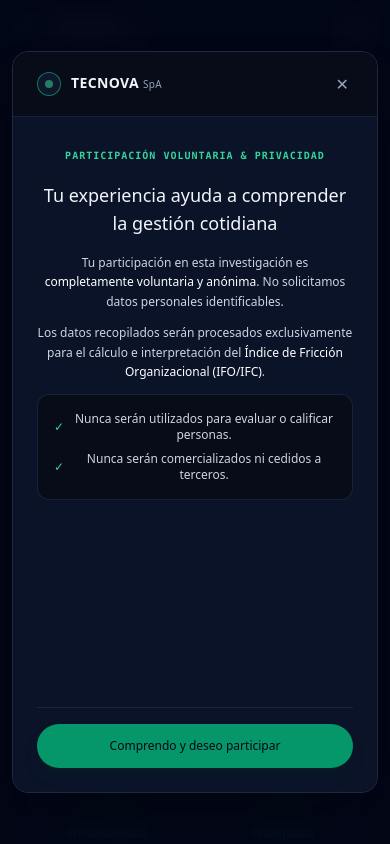
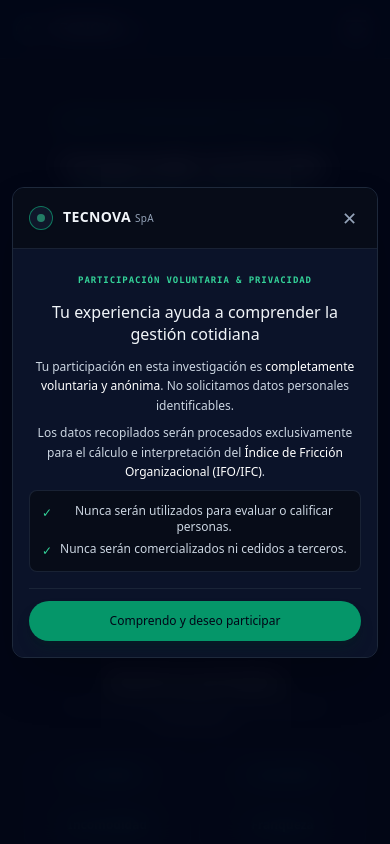
Before and after one commit to tecnova1/tecnova-platform, a Next.js app: page / in a window 390 px wide. Both pictures are taken after a click on the button "Participar en la Investigación". Shown: the top 844 px of the page. Built offline with nearby package versions, Linux system fonts and the light colour scheme.

Commit message:
feat: Optimize modal responsive design for mobile screens

```diff
--- a/components/ui/ModalInvestigacion.tsx
+++ b/components/ui/ModalInvestigacion.tsx
@@ -23,49 +23,53 @@ export const ModalInvestigacion = () => {
     <>
       <button
         onClick={handleOpen}
-        className="bg-slate-900 border border-emerald-500/50 hover:bg-slate-800 text-slate-100 text-xs font-medium px-8 py-4 rounded-full transition-all duration-300 shadow-lg hover:shadow-emerald-950/40"
+        className="bg-slate-900 border border-emerald-500/50 hover:bg-slate-800 text-slate-100 text-xs font-medium px-5 sm:px-8 py-3 sm:py-4 rounded-full transition-all duration-300 shadow-lg hover:shadow-emerald-500/20 w-full sm:w-auto"
       >
         Participar en la Investigación
       </button>
 
       <AnimatePresence>
         {isOpen && (
-          <div className="fixed inset-0 z-50 bg-slate-950/90 backdrop-blur-md flex items-center justify-center p-3 sm:p-6">
+          <div className="fixed inset-0 z-50 bg-slate-950/90 backdrop-blur-md flex items-center justify-center p-3 sm:p-4 md:p-6 overflow-y-auto">
             <motion.div
-              initial={{ opacity: 0, scale: 0.97, y: 10 }}
+              initial={{ opacity: 0, scale: 0.95, y: 20 }}
               animate={{ opacity: 1, scale: 1, y: 0 }}
-              exit={{ opacity: 0, scale: 0.97, y: 10 }}
+              exit={{ opacity: 0, scale: 0.95, y: 20 }}
               transition={{ duration: 0.2 }}
-              className="bg-[#0b1329] border border-slate-800 rounded-2xl w-full max-w-3xl h-[88vh] flex flex-col shadow-2xl overflow-hidden relative"
+              className="bg-[#0b1329] border border-slate-800 rounded-xl sm:rounded-2xl w-full max-w-2xl md:max-w-3xl max-h-[90vh] md:max-h-[88vh] flex flex-col shadow-2xl overflow-hidden relative my-auto"
             >
-              <div className="bg-[#070c18] border-b border-slate-800/80 px-6 py-4 flex justify-between items-center shrink-0">
-                <div className="flex items-center space-x-4">
-                  <TecnovaLogo />
-                  <div className="h-4 w-px bg-slate-800 hidden sm:block"></div>
-                  <div className="hidden sm:block">
-                    <h3 className="text-xs font-normal text-slate-200">Investigación sobre la Fricción Organizacional</h3>
+              {/* Header */}
+              <div className="bg-[#070c18] border-b border-slate-800/80 px-4 sm:px-6 py-3 sm:py-4 flex justify-between items-center shrink-0 gap-3">
+                <div className="flex items-center space-x-2 sm:space-x-4 min-w-0">
+                  <div className="shrink-0">
+                    <TecnovaLogo />
+                  </div>
+                  <div className="h-4 w-px bg-slate-800 hidden sm:block shrink-0"></div>
+                  <div className="hidden sm:block min-w-0">
+                    <h3 className="text-xs font-normal text-slate-200 truncate">Investigación sobre la Fricción Organizacional</h3>
                   </div>
                 </div>
                 <button
                   onClick={handleClose}
                   aria-label="Cerrar ventana"
-                  className="text-slate-400 hover:text-white text-base transition p-1"
+                  className="text-slate-400 hover:text-white text-lg sm:text-base transition p-1 shrink-0"
                 >
                   ✕
                 </button>
               </div>
 
+              {/* Content */}
               {step === 1 && (
-                <div className="p-6 sm:p-8 flex-grow flex flex-col justify-between space-y-6 overflow-y-auto bg-[#0b1329]">
-                  <div className="space-y-4">
-                    <span className="text-[10px] uppercase tracking-widest text-emerald-400 font-mono font-semibold">
+                <div className="p-4 sm:p-6 md:p-8 flex-grow flex flex-col justify-between space-y-4 sm:space-y-6 overflow-y-auto bg-[#0b1329]">
+                  <div className="space-y-3 sm:space-y-4">
+                    <span className="text-[9px] sm:text-[10px] uppercase tracking-widest text-emerald-400 font-mono font-semibold inline-block">
                       Participación Voluntaria & Privacidad
                     </span>
-                    <h4 className="text-lg sm:text-xl font-light text-slate-100">
+                    <h4 className="text-base sm:text-lg md:text-xl font-light text-slate-100 leading-snug">
                       Tu experiencia ayuda a comprender la gestión cotidiana
                     </h4>
 
-                    <div className="text-xs sm:text-sm text-slate-300 font-light space-y-3 leading-relaxed">
+                    <div className="text-xs sm:text-sm text-slate-300 font-light space-y-2 sm:space-y-3 leading-relaxed">
                       <p>
                         Tu participación en esta investigación es <strong className="text-white">completamente voluntaria y anónima</strong>. No solicitamos datos personales identificables.
                       </p>
@@ -73,23 +77,23 @@ export const ModalInvestigacion = () => {
                         Los datos recopilados serán procesados exclusivamente para el cálculo e interpretación del <strong className="text-white">Índice de Fricción Organizacional (IFO/IFC)</strong>.
                       </p>
 
-                      <div className="p-4 bg-[#070c18] border border-slate-800/80 rounded-xl space-y-2 text-xs text-slate-300">
-                        <p className="flex items-center space-x-2">
-                          <span className="text-emerald-400">✓</span>
+                      <div className="p-3 sm:p-4 bg-[#070c18] border border-slate-800/80 rounded-lg sm:rounded-xl space-y-1.5 sm:space-y-2 text-xs text-slate-300">
+                        <p className="flex items-start space-x-2">
+                          <span className="text-emerald-400 shrink-0 mt-0.5">✓</span>
                           <span>Nunca serán utilizados para evaluar o calificar personas.</span>
                         </p>
-                        <p className="flex items-center space-x-2">
-                          <span className="text-emerald-400">✓</span>
+                        <p className="flex items-start space-x-2">
+                          <span className="text-emerald-400 shrink-0 mt-0.5">✓</span>
                           <span>Nunca serán comercializados ni cedidos a terceros.</span>
                         </p>
                       </div>
                     </div>
                   </div>
 
-                  <div className="pt-4 border-t border-slate-800/80 flex justify-end">
+                  <div className="pt-3 sm:pt-4 border-t border-slate-800/80 flex justify-end">
                     <button
                       onClick={() => setStep(2)}
-                      className="w-full sm:w-auto bg-emerald-600 hover:bg-emerald-500 text-slate-950 font-medium text-xs px-8 py-3.5 rounded-full transition shadow-lg shadow-emerald-950/30"
+                      className="w-full sm:w-auto bg-emerald-600 hover:bg-emerald-500 text-slate-950 font-medium text-xs sm:text-sm px-6 sm:px-8 py-3 sm:py-3.5 rounded-full transition shadow-lg shadow-emerald-950/30"
                     >
                       Comprendo y deseo participar
                     </button>
@@ -97,6 +101,7 @@ export const ModalInvestigacion = () => {
                 </div>
               )}
 
+              {/* Form Step */}
               {step === 2 && (
                 <div className="flex-grow w-full bg-[#0b1329] relative overflow-hidden">
                   <iframe
```
